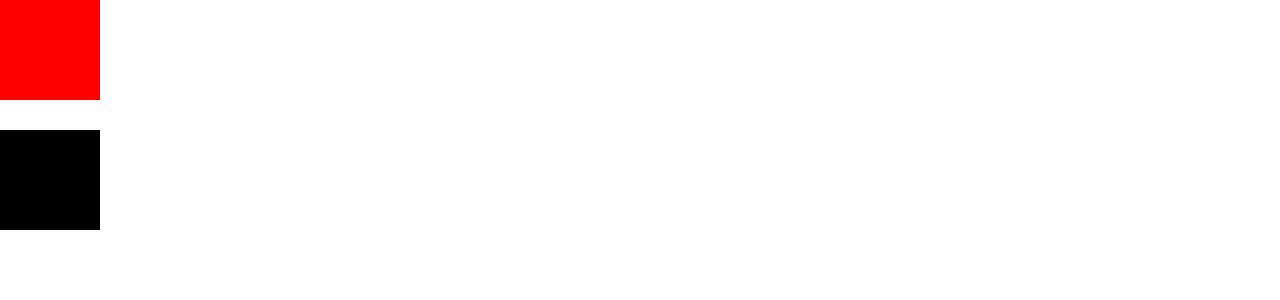
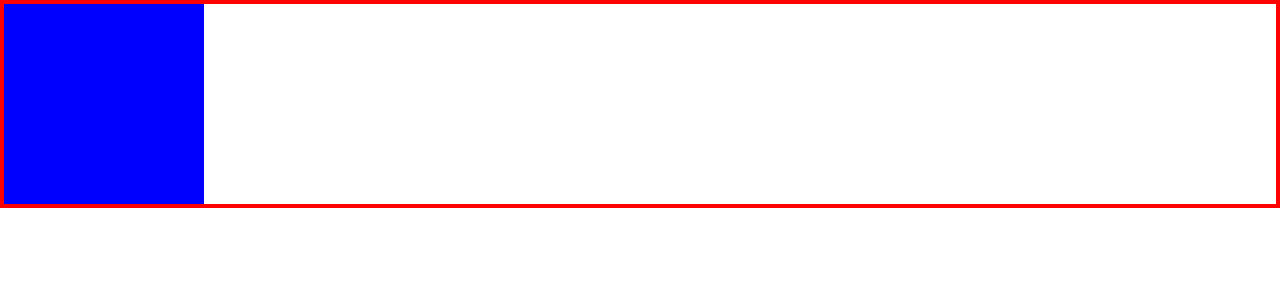
Before and after one commit to kunGlad/interview, a React (Create React App) app: page /bfc in a window 1280 px wide. Shown: the top 300 px of the page. Built offline with nearby package versions, Linux system fonts and the light colour scheme.

Commit message:
清除浮动

```diff
--- a/src/pages/bfc/index.css
+++ b/src/pages/bfc/index.css
@@ -30,3 +30,20 @@
     margin-top: 20px;
 
 }
+
+.parent {
+    /* 触发bfc */
+    /* overflow: hidden; */
+    border: 4px solid red;
+}
+.parent::after{
+    content: "";
+    clear: both;
+    display: block;
+}
+.child {
+    float: left;
+    width: 200px;
+    height: 200px;
+    background-color: blue;
+}
--- a/src/pages/bfc/index.tsx
+++ b/src/pages/bfc/index.tsx
@@ -13,10 +13,16 @@ const BFC = () => {
     // </div>
 
     // 第二种方案 内外BFC相隔离
+    // <div>
+    //   <div className="child1"></div>
+    //   <div className="child2Wrap">
+    //     <div className="child2"></div>
+    //   </div>
+    // </div>
+
     <div>
-      <div className="child1"></div>
-      <div className="child2Wrap">
-        <div className="child2"></div>
+      <div className="parent">
+        <div className="child"></div>
       </div>
     </div>
   );
```
